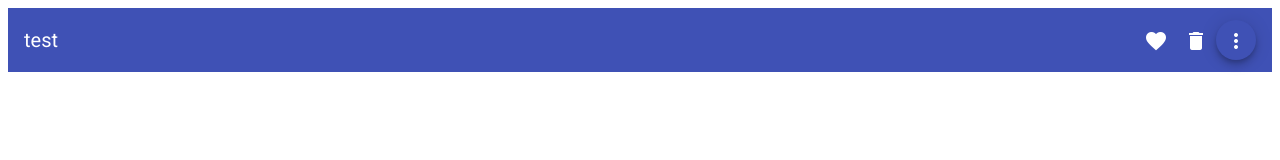
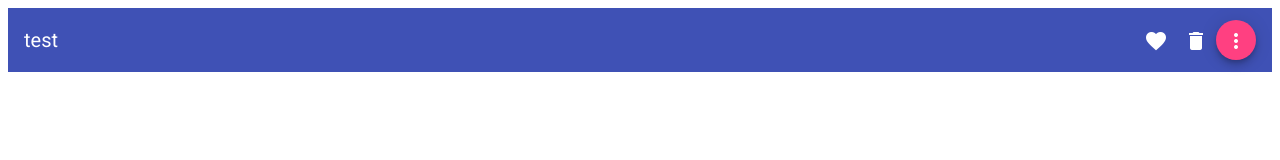
Before and after one commit to GiffenGood/hotdogstand, an Angular app: page / in a window 1280 px wide. Shown: the top 160 px of the page. Built offline with nearby package versions, Linux system fonts and the light colour scheme.

Commit message:
small changes

```diff
--- a/src/app/app.component.html
+++ b/src/app/app.component.html
@@ -10,7 +10,7 @@
       <button mat-icon-button>
         <mat-icon class="example-icon">delete</mat-icon>
       </button>
-      <button mat-mini-fab [matMenuTriggerFor]="menu" color="primary">
+      <button mat-mini-fab [matMenuTriggerFor]="menu" color="accent">
         <mat-icon>more_vert</mat-icon>
       </button>
       <mat-menu #menu="matMenu">
```
